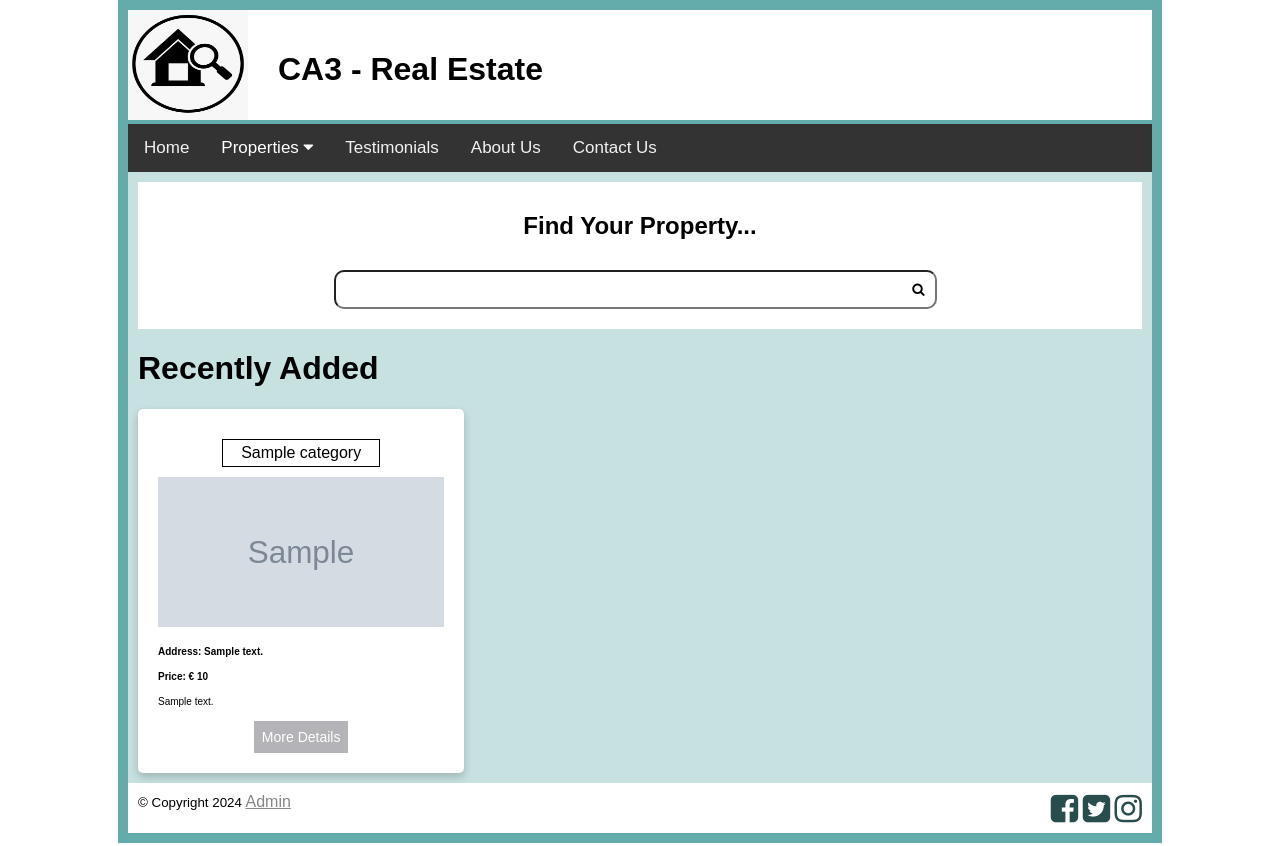
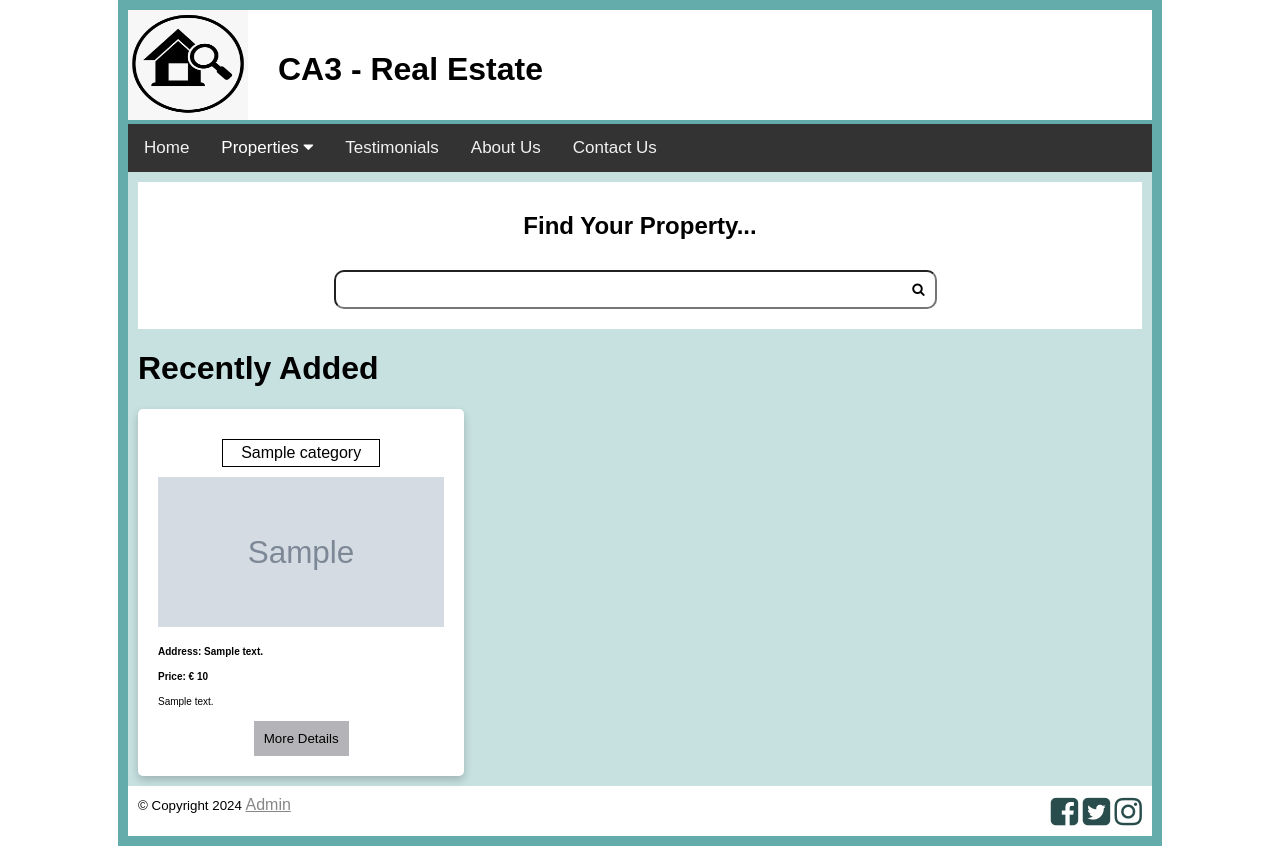
Before and after one commit to LucNogSoares/CA3, a PHP site: page / in a window 1280 px wide. Run offline with PHP 8.4, Linux system fonts and the light colour scheme; tables that the repository leaves empty or names only in its code hold one stand-in row (values such as "Sample post"); grey boxes marked "Sample" are stand-in pictures.

Commit message:
style: apply base button class in property card button

```diff
--- a/css/styles.css
+++ b/css/styles.css
@@ -280,20 +280,6 @@ box-shadow: 0 8px 16px 0 #adbbe0;
 
 .card-action a {
   background-color: transparent !important;
-}
-
-.card-action button {
-  color:white;
-  background-color:#b4b4b8;
-  border: none;
-  padding: 8px;
-  font-size: 14px;
-  cursor: pointer;
-}
-
-.card-action button:hover {
-  transition: 1s;
-  background-color:#939396;
 }
 
 .category {
--- a/index.php
+++ b/index.php
@@ -28,7 +28,7 @@
                 <p>{$property['shortdescription']}</p>
             </div>
             <div class='card-action'>
-                <a href='property.php?propertyid={$property['propertyid']}'><button>More Details</button></a>
+                <a href='property.php?propertyid={$property['propertyid']}'><button class='base-button'>More Details</button></a>
             </div>
         </div>
             ";
--- a/properties.php
+++ b/properties.php
@@ -34,7 +34,7 @@ if(isset($_GET['categoryid']) && $stmt = mysqli_query(DB::$conn, "SELECT * FROM
                 <p>{$property['shortdescription']}</p>
             </div>
             <div class='card-action'>
-                <a href='property.php?propertyid={$property['propertyid']}'><button>More Details</button></a>
+                <a href='property.php?propertyid={$property['propertyid']}'><button class='base-button'>More Details</button></a>
             </div>
         </div>
             ";
```
